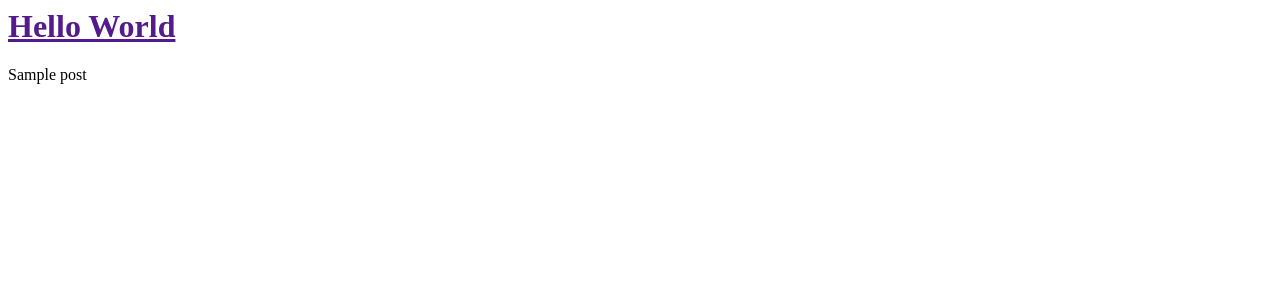
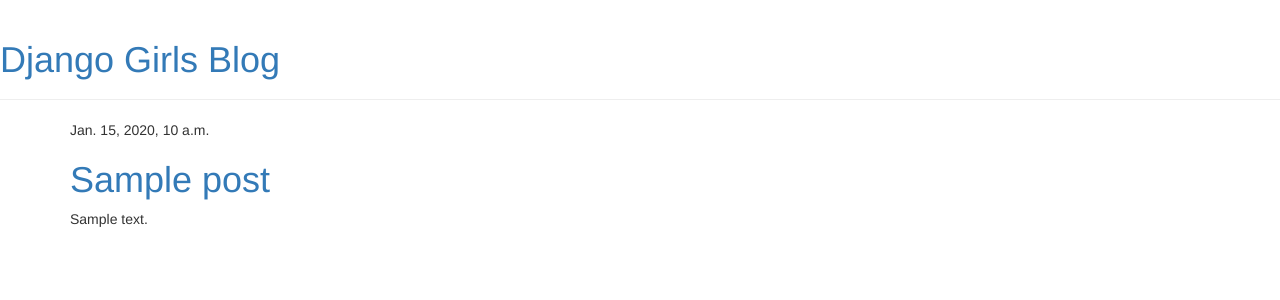
Before and after one commit to obeseturtle/my-first-blog, a Django app: template blog/templates/blog/post_list.html in a window 1280 px wide. Shown: the top 300 px of the page. Run offline with Django 3.2, Linux system fonts and the light colour scheme; the template is opened without the code that fills it: values that come from a table or form of the project are taken from there, others are empty; tables that the repository leaves empty hold one stand-in row (values such as "Sample post"); parts of the project's set-up code (start-up, migrations or seed data) failed here and were passed over; some libraries are stand-ins or nearby versions.

Commit message:
bootstrap stuff

```diff
--- /dev/null
+++ b/blog/templates/blog/base.html
@@ -0,0 +1,23 @@
+{% load staticfiles %}
+<html>
+    <head>
+        <title>Django Girls blog</title>
+        <link rel="stylesheet" href="//maxcdn.bootstrapcdn.com/bootstrap/3.2.0/css/bootstrap.min.css">
+        <link rel="stylesheet" href="//maxcdn.bootstrapcdn.com/bootstrap/3.2.0/css/bootstrap-theme.min.css">
+        <link href='//fonts.googleapis.com/css?family=Lobster&subset=latin,latin-ext' rel='stylesheet' type='text/css'>
+        <link rel="stylesheet" href="{% static 'css/blog.css' %}">
+    </head>
+    <body>
+         <div class="page-header">
+        <h1><a href="/">Django Girls Blog</a></h1>
+    </div>
+    <div class="content container">
+        <div class="row">
+            <div class="col-md-8">
+            {% block content %}
+            {% endblock %}
+            </div>
+        </div>
+    </div>
+    </body>
+</html>
--- a/blog/templates/blog/post_list.html
+++ b/blog/templates/blog/post_list.html
@@ -1,16 +1,13 @@
-<html>
-    <head>
-        <title>Pethuel</title>
-    </head>
-    <body>
-        <div>
-            <h1><a href="">Hello World</a></h1>
+{% extends 'blog/base.html' %}
+
+{% block content %}
+    {% for post in posts %}
+        <div class="post">
+            <div class="date">
+                {{ post.published_date }}
+            </div>
+            <h1><a href="">{{ post.title }}</a></h1>
+            <p>{{ post.text|linebreaksbr }}</p>
         </div>
-        <div>
-            {% for post in posts %}
-                {{ post }}
-            {% endfor %}
-        </div>
-
-    </body>
-</html>
+    {% endfor %}
+{% endblock %}
--- a/mysite/settings.py
+++ b/mysite/settings.py
@@ -107,7 +107,7 @@
 
 LANGUAGE_CODE = 'en-us'
 
-TIME_ZONE = 'europe/berlin'
+TIME_ZONE = 'UTC'
 
 USE_I18N = True
 
```
Also changed, not shown: blog/views.py (+7 -3 lines).
